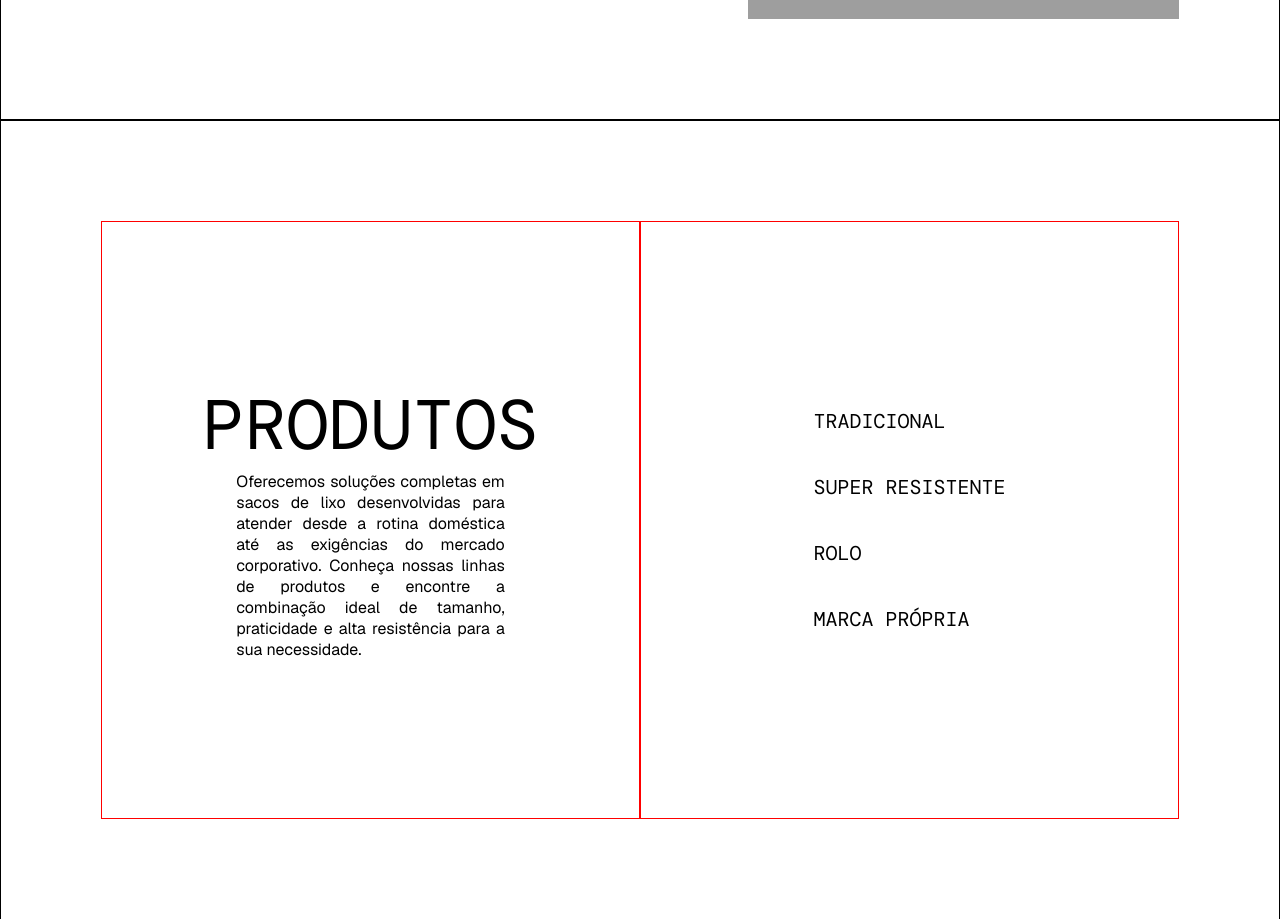
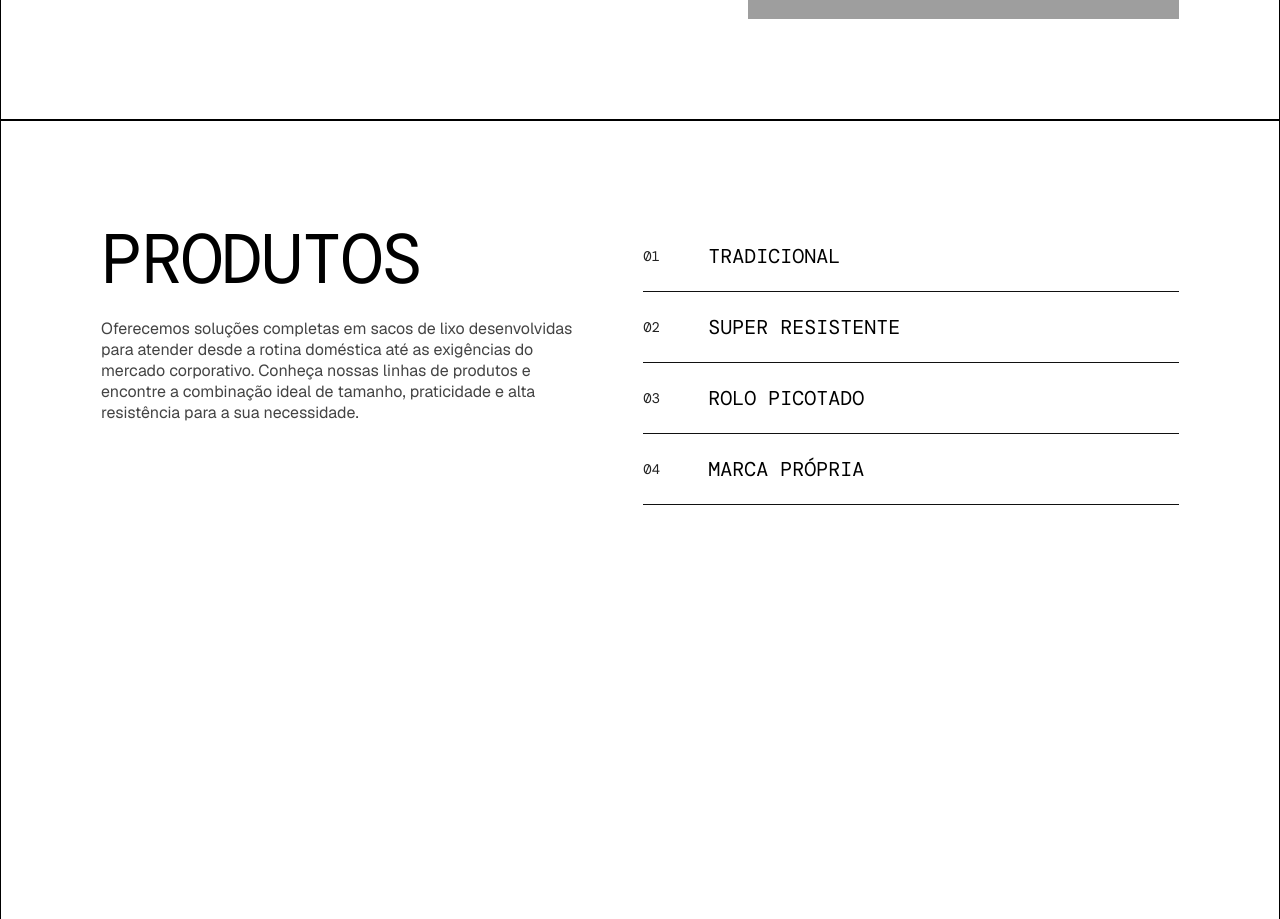
Before and after one commit to PedrecoChuleco/Saron, a plain HTML site: page index.html in a window 1280 px wide. Shown: the part 1480-2399 px from the top of the page. Drawn offline with nearby package versions, Linux system fonts and the light colour scheme; grey boxes are pictures that could not be loaded; a web font is replaced by a local one.

Commit message:
Implementação da lista de produtos

```diff
--- a/index.html
+++ b/index.html
@@ -87,10 +87,10 @@
         </div>
         <div class="pt2">
           <ul>
-            <li>Tradicional</li>
-            <li>Super Resistente</li>
-            <li>Rolo</li>
-            <li>Marca Própria</li>
+            <li><a href="">Tradicional</a></li>
+            <li><a href="">Super Resistente</a></li>
+            <li><a href="">Rolo picotado</a></li>
+            <li><a href="">Marca Própria</a></li>
           </ul>
         </div>
       </section>
--- a/style.css
+++ b/style.css
@@ -187,15 +187,16 @@ header a {
 
 .about h2 {
   text-transform: uppercase;
-  letter-spacing: -7%;
+  letter-spacing: -2px;
   font-weight: 400;
   font-family: "DM Mono", monospace;
   font-size: 7rem;
+  line-height: 1.1;
 }
 
 .about p {
   font-size: 1.6rem;
-  text-align: justify;
+  color: #444;
 }
 
 .about a {
@@ -230,53 +231,92 @@ header a {
 
 .produtos {
   display: flex;
-  padding: 10rem 10rem;
+  justify-content: space-between;
+  align-items: flex-start;
+  padding: 10rem;
   background-color: #fff;
+  gap: 6rem;
 }
 
 .produtos .pt1 {
-  width: 60%;
+  width: 45%;
   display: flex;
   flex-direction: column;
-  justify-content: center;
-  align-items: center;
-  border: 1px solid red;
+  gap: 2rem;
 }
 
 .produtos h2 {
   text-transform: uppercase;
-  letter-spacing: -7%;
+  letter-spacing: -2px;
   font-weight: 400;
   font-family: "DM Mono", monospace;
   font-size: 7rem;
+  line-height: 1.1;
 }
 
 .produtos p {
   font-size: 1.6rem;
-  width: 50%;
-  text-align: justify;
+  color: #444;
+  width: 100%;
+  text-align: left;
 }
 
 .produtos .pt2 {
-  width: 60%;
+  width: 50%;
   display: flex;
   flex-direction: column;
-  justify-content: center;
-  align-items: center;
-  border: 1px solid red;
 }
 
 .produtos .pt2 ul {
-  display: flex;
-  flex-direction: column;
-  gap: 4rem;
+  list-style: none;
+  padding: 0;
+  margin: 0;
+  width: 100%;
+  counter-reset: item-counter;
 }
 
+/* Cada linha da lista */
 .produtos .pt2 li {
+  counter-increment: item-counter; /* Incrementa +1 a cada item */
+  border-bottom: 1px solid #111;
+}
+
+/* Link interno de cada tópico */
+.produtos .pt2 a {
+  display: flex;
+  align-items: center;
+  padding: 2.2rem 0;
+  color: #000;
+  font-family: "DM Mono", monospace;
+  font-size: 2rem;
+  font-weight: 400;
   text-transform: uppercase;
-  font-size: 2rem;
+  text-decoration: none;
+  transition: opacity 0.2s ease, transform 0.2s ease;
+}
+
+/* Criação automática do número (01, 02, 03...) */
+.produtos .pt2 a::before {
+  content: counter(
+    item-counter,
+    decimal-leading-zero
+  ); /* Exibe com zero à esquerda */
   font-family: "DM Mono", monospace;
+  font-size: 1.4rem;
   font-weight: 400;
+  color: #222;
+  margin-right: 4rem; /* Distância entre o número e o texto */
+  min-width: 2.5rem;
+}
+
+.produtos .pt2 li:hover {
+  border-bottom: 1px solid #010974;
+}
+
+/* Efeito ao passar o mouse */
+.produtos .pt2 a:hover {
+  transform: translateX(15px);
+  color: #010974;
 }
 
 /*========================================================================================================
```
